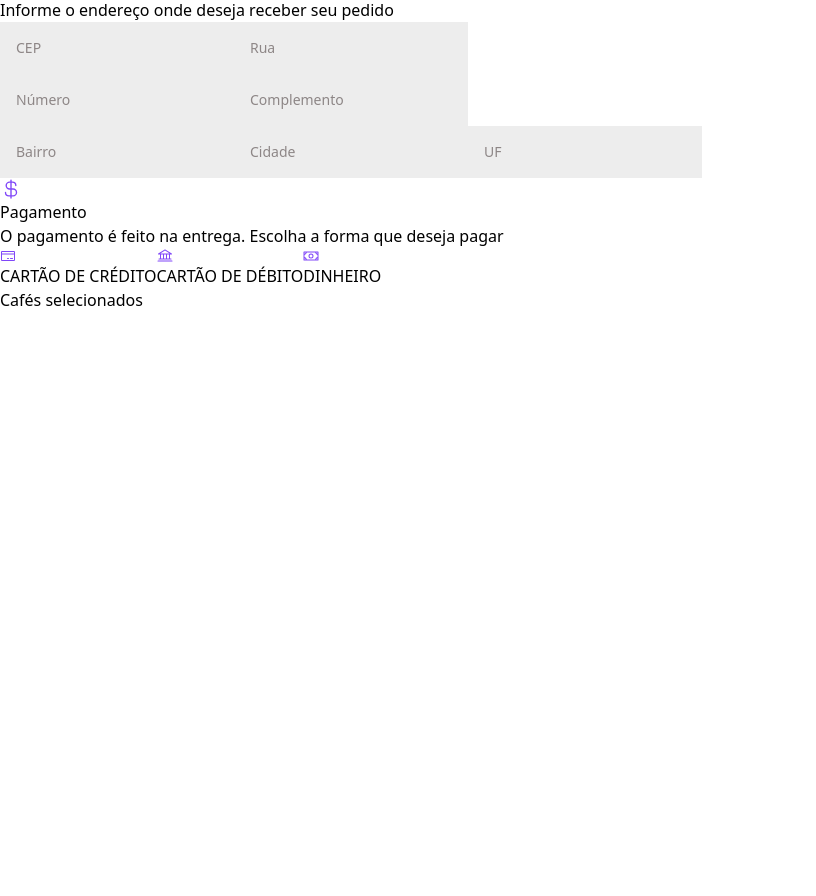
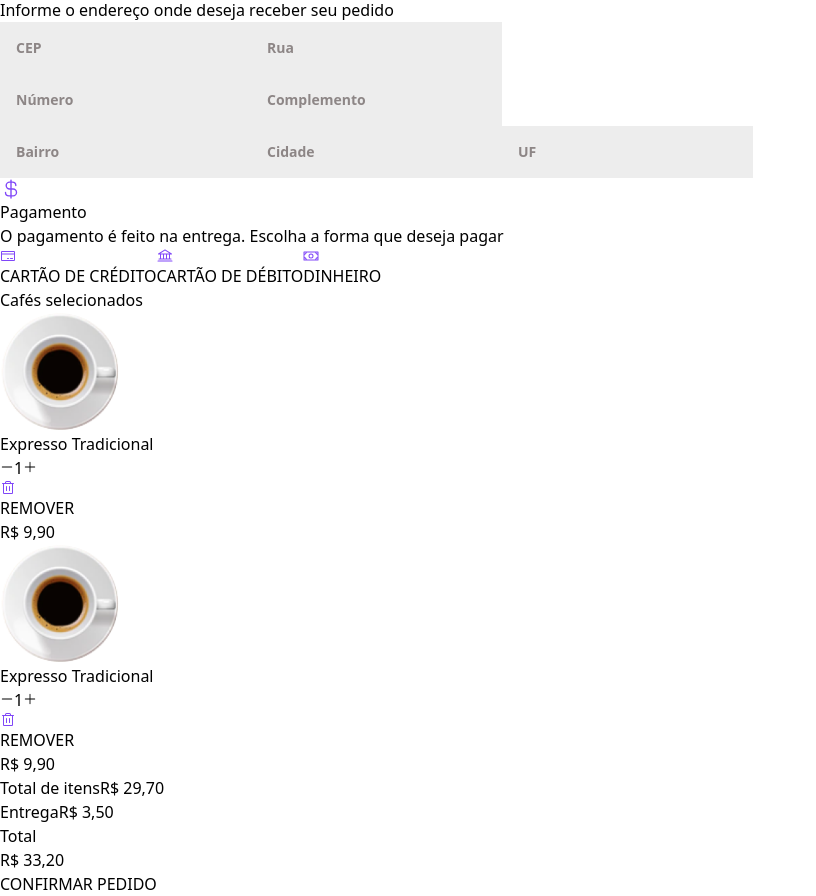
Before and after one commit to joaogabriellyra/coffee-delivery, a React (Vite) app: page /checkout in a window 1280 px wide. Shown: the part 180-1076 px from the top of the page, without its empty margins (0-816 px from the left). Before the commit the page ends 800 px from the top, so only its background shows below. Built offline with nearby package versions, Linux system fonts and the light colour scheme.

Commit message:
add checkout page without dynamic

```diff
--- a/src/components/card.tsx
+++ b/src/components/card.tsx
@@ -47,14 +47,14 @@ export function Card({
         </div>
         <div className="flex p-2 rounded-md bg-[#E6E5E5] gap-1 mr-2">
           <button type="button">
-            <Minus size={14} className="text-[#8047F8]" />
+            <Minus size={14} className="text-[#8047F8] hover:text-[#4B2995]" />
           </button>
           <span className="text-lg text-[#272221]">1</span>
           <button type="button">
-            <Plus size={14} className="text-[#8047F8]" />
+            <Plus size={14} className="text-[#8047F8] hover:text-[#4B2995]" />
           </button>
         </div>
-        <div className="p-2 bg-[#4B2995] rounded-md cursor-pointer">
+        <div className="p-2 bg-[#4B2995] hover:bg-[#8047F8] rounded-md cursor-pointer">
           <ShoppingCartSimple size={22} color="#F3F2F2" weight="fill" />
         </div>
       </div>
--- a/src/index.css
+++ b/src/index.css
@@ -4,7 +4,7 @@
 
 @layer base {
   input {
-    @apply p-4 bg-[#EDEDED] text-sm text-[#574F4D] placeholder:text-[#8D8686];
+    @apply p-4 bg-[#EDEDED] text-sm text-[#574F4D] placeholder:text-[#8D8686] font-semibold;
   }
   input:focus {
     @apply ring-2 ring-[#C47F17] outline-none;
--- a/src/pages/checkout.tsx
+++ b/src/pages/checkout.tsx
@@ -4,7 +4,11 @@ import {
   CreditCard,
   Bank,
   Money,
+  Minus,
+  Plus,
+  Trash,
 } from '@phosphor-icons/react'
+import { TraditionalEspresso } from '../components/ui/images'
 
 export function Checkout() {
   return (
@@ -14,7 +18,7 @@ export function Checkout() {
           Complete seu pedido
         </h2>
         <div className="flex flex-col gap-3">
-          <div className="flex flex-col p-10 gap-8 bg-[#F3F2F2] rounded-md">
+          <div className="flex flex-col p-10 gap-8 bg-[#F3F2F2] rounded-tr-3xl rounded-bl-3xl">
             <div className="flex gap-2">
               <MapPinLine size={22} color="#C47F17" />
               <div className="flex flex-col gap-0.5">
@@ -43,7 +47,12 @@ export function Checkout() {
               <div className="flex gap-3">
                 <input type="text" placeholder="Bairro" className="w-48" />
                 <input type="text" placeholder="Cidade" className="w-full" />
-                <input type="text" placeholder="UF" className="w-14" />
+                <input
+                  type="text"
+                  placeholder="UF"
+                  className="w-14 uppercase"
+                  maxLength={2}
+                />
               </div>
             </form>
           </div>
@@ -61,7 +70,7 @@ export function Checkout() {
             <div className="flex gap-3">
               <button
                 type="button"
-                className="flex-1 flex items-center justify-center gap-2 p-4 rounded-lg bg-[#E6E5E5] hover:bg-[#D7D5D5] transition-colors"
+                className="flex-1 flex items-center justify-center gap-2 p-4 rounded-lg bg-[#E6E5E5] hover:bg-[#D7D5D5] border border-purple-400"
               >
                 <CreditCard size={16} color="#8047F8" />
                 <span className="text-[#574F4D] text-xs font-medium whitespace-nowrap">
@@ -90,10 +99,101 @@ export function Checkout() {
           </div>
         </div>
       </div>
-      <div>
+      <div className="flex flex-col gap-4">
         <h2 className="text-lg leading-tight text-[#403937] font-bold">
           Cafés selecionados
         </h2>
+        <div className="flex flex-col p-10 gap-6 bg-[#F3F2F2] rounded-tr-3xl rounded-bl-3xl">
+          <div className="flex gap-5">
+            <TraditionalEspresso />
+            <div className="flex flex-col gap-2">
+              <h2>Expresso Tradicional</h2>
+              <div className="flex gap-2">
+                <div className="flex gap-1 p-2 bg-[#E6E5E5] rounded-md">
+                  <button type="button">
+                    <Minus
+                      size={14}
+                      className="text-[#8047F8] hover:text-[#4B2995]"
+                    />
+                  </button>
+                  <span className="text-lg text-[#272221] leading-snug">1</span>
+                  <button type="button">
+                    <Plus
+                      size={14}
+                      className="text-[#8047F8] hover:text-[#4B2995]"
+                    />
+                  </button>
+                </div>
+                <button
+                  type="button"
+                  className="flex gap-1 items-center bg-[#E6E5E5] rounded-md px-2 hover:bg-[#D7D5D5]"
+                >
+                  <Trash size={16} color="#8047F8" />
+                  <span className="text-[#574F4D] text-xs leading-relaxed">
+                    REMOVER
+                  </span>
+                </button>
+              </div>
+            </div>
+            <span>R$ 9,90</span>
+          </div>
+          <div className="h-px bg-[#E6E5E5]" />
+          <div className="flex gap-5">
+            <TraditionalEspresso />
+            <div className="flex flex-col gap-2">
+              <h2>Expresso Tradicional</h2>
+              <div className="flex gap-2">
+                <div className="flex gap-1 p-2 bg-[#E6E5E5] rounded-md">
+                  <button type="button">
+                    <Minus
+                      size={14}
+                      className="text-[#8047F8] hover:text-[#4B2995]"
+                    />
+                  </button>
+                  <span className="text-lg text-[#272221] leading-snug">1</span>
+                  <button type="button">
+                    <Plus
+                      size={14}
+                      className="text-[#8047F8] hover:text-[#4B2995]"
+                    />
+                  </button>
+                </div>
+                <button
+                  type="button"
+                  className="flex gap-1 items-center bg-[#E6E5E5] rounded-md px-2 hover:bg-[#D7D5D5]"
+                >
+                  <Trash size={16} color="#8047F8" />
+                  <span className="text-[#574F4D] text-xs leading-relaxed">
+                    REMOVER
+                  </span>
+                </button>
+              </div>
+            </div>
+            <span>R$ 9,90</span>
+          </div>
+          <div className="flex flex-col gap-6">
+            <div className="flex flex-col gap-3">
+              <div className="flex justify-between">
+                <span>Total de itens</span>
+                <span>R$ 29,70</span>
+              </div>
+              <div className="flex justify-between">
+                <span>Entrega</span>
+                <span>R$ 3,50</span>
+              </div>
+              <div className="flex justify-between">
+                <h2>Total</h2>
+                <span>R$ 33,20</span>
+              </div>
+            </div>
+            <button
+              type="button"
+              className="py-3 px-2 bg-[#DBAC2C] hover:bg-[#C47F17] text-white rounded-md"
+            >
+              CONFIRMAR PEDIDO
+            </button>
+          </div>
+        </div>
       </div>
     </main>
   )
```
